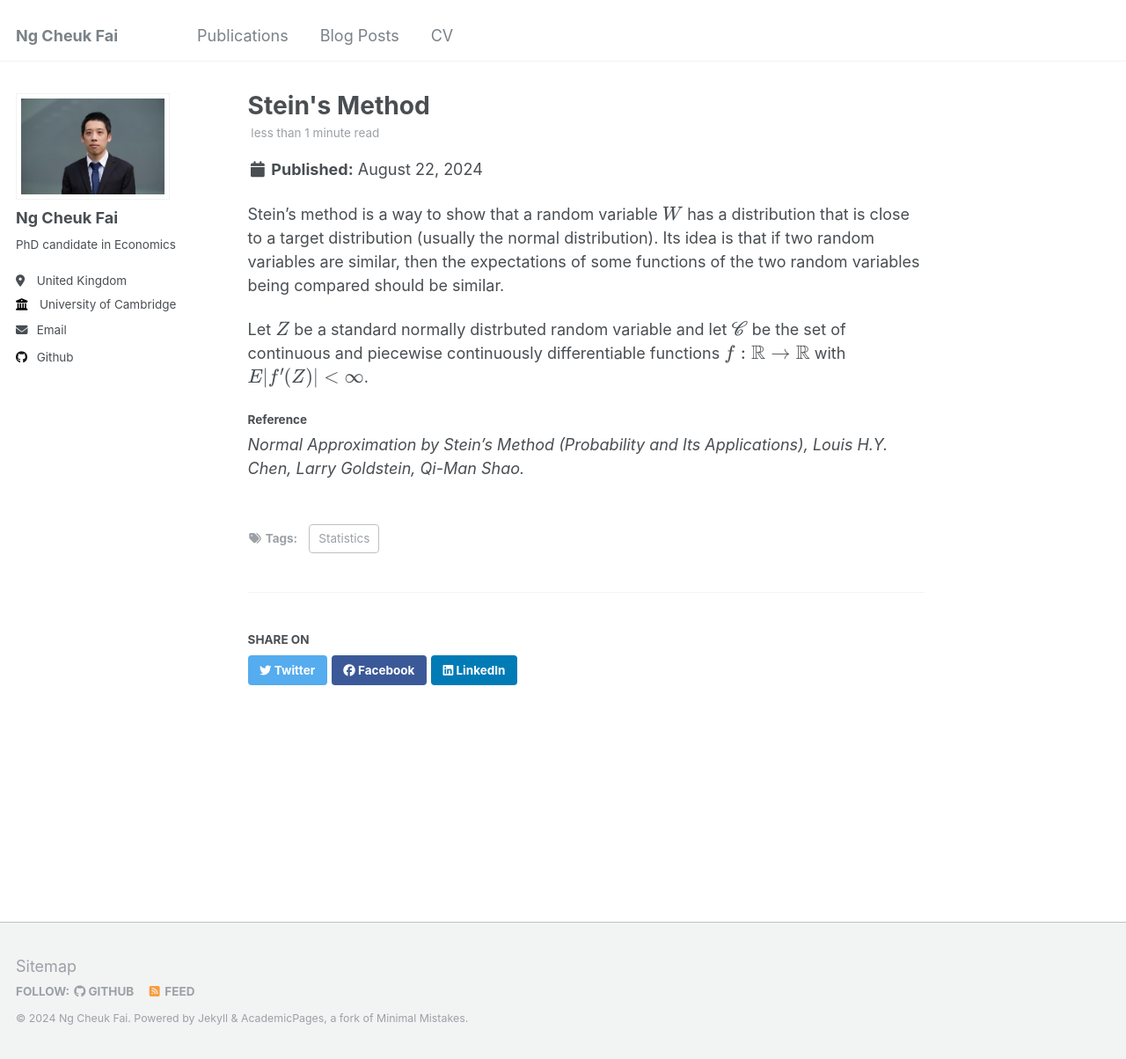
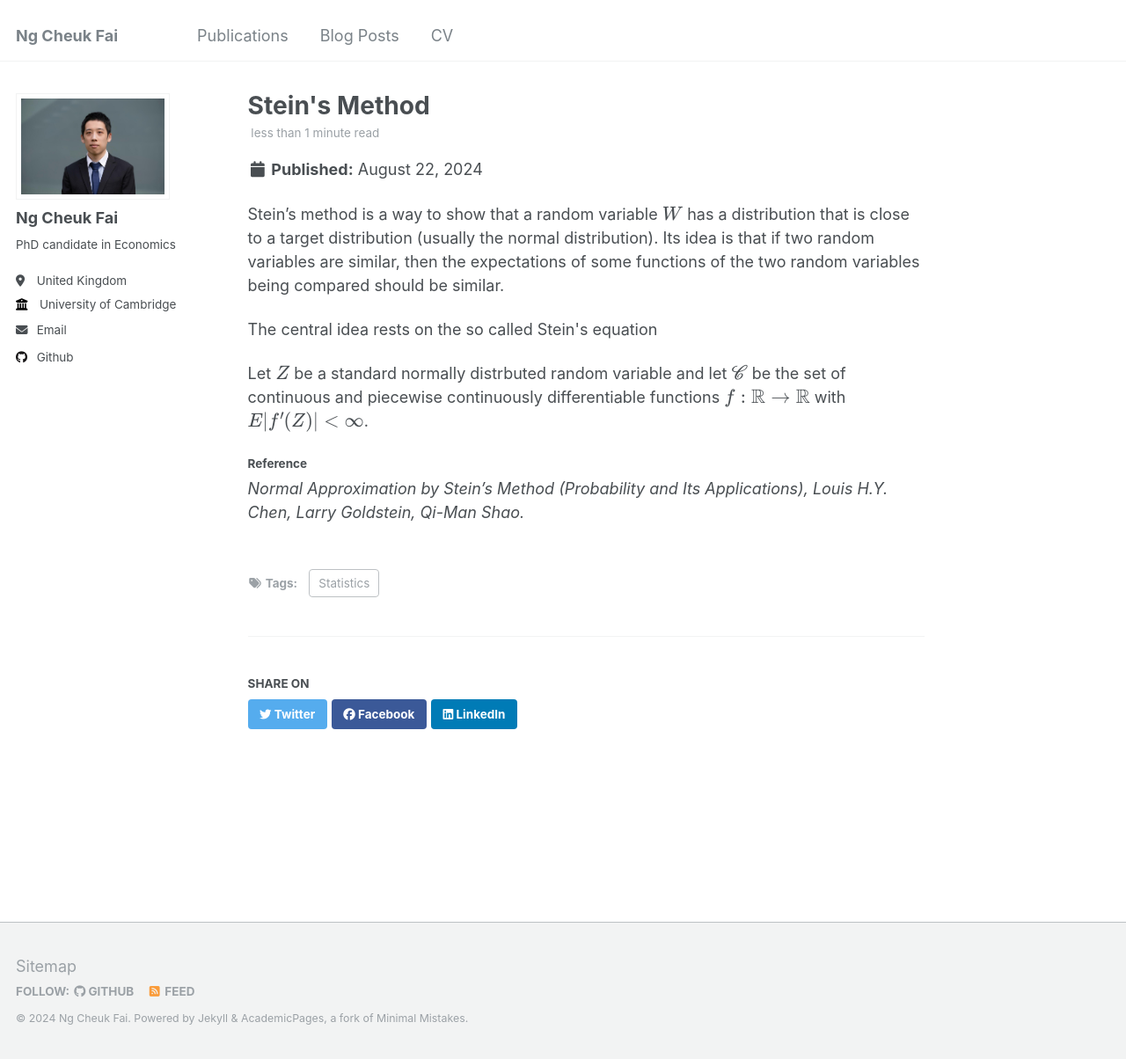
Before and after one commit to ngcheukfai/ngcheukfai.github.io, a Jekyll site: the page built from _posts/2024-08-22-steins-method.md, in a window 1280 px wide and 1204 px high. Shown: the whole window at 88% size. Built offline with Jekyll 4.4.1, drawn with Linux system fonts in a browser that asks for light colours.

Commit message:
Update 2024-08-22-steins-method.md

```diff
--- a/_posts/2024-08-22-steins-method.md
+++ b/_posts/2024-08-22-steins-method.md
@@ -8,6 +8,7 @@ tags:
 
 Stein's method is a way to show that a random variable $$W$$ has a distribution that is close to a target distribution (usually the normal distribution). Its idea is that if two random variables are similar, then the expectations of some functions of the two random variables being compared should be similar.
 
+The central idea rests on the so called Stein&apos;s equation
 
 Let $$Z$$ be a standard normally distrbuted random variable and let $$\mathscr{C}$$ be the set of continuous and piecewise continuously differentiable functions $$f:\mathbb{R}\rightarrow \mathbb{R}$$ with $$E\lvert f'(Z)\rvert<\infty$$.
 
```
